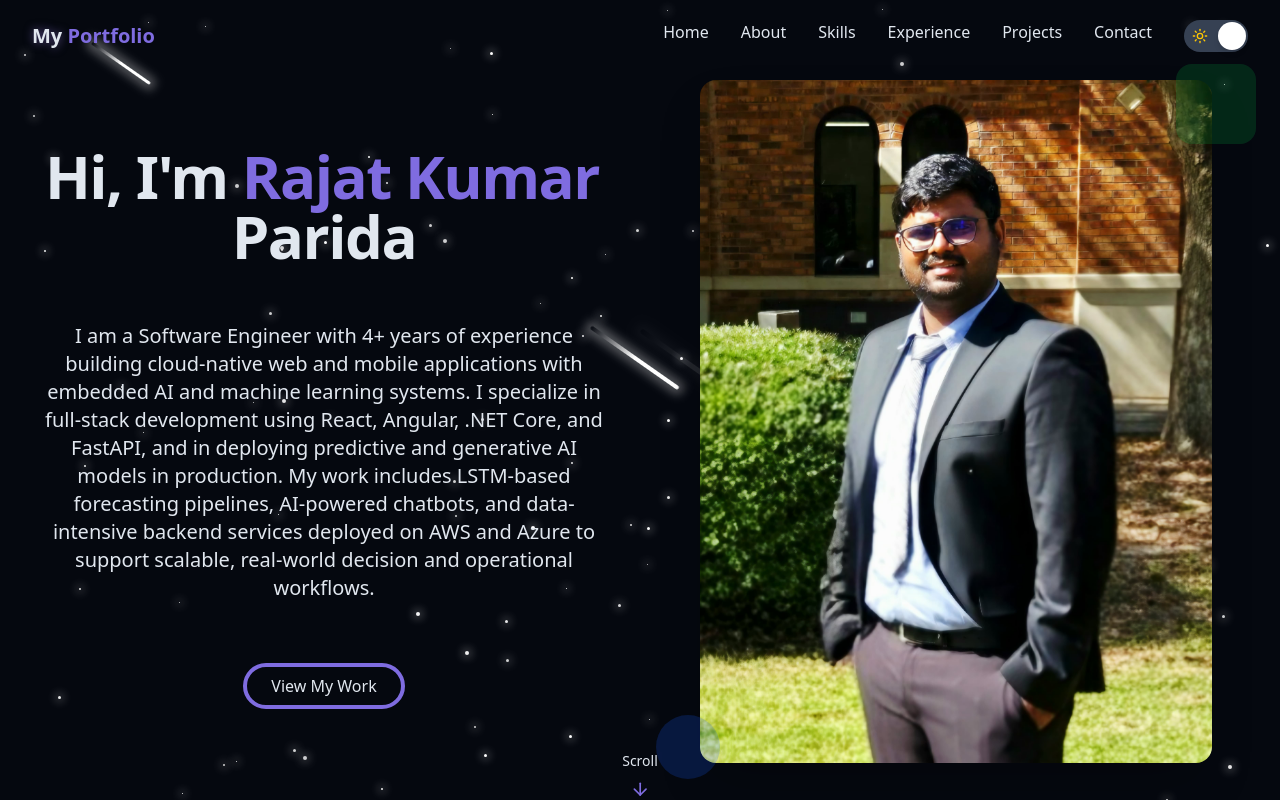
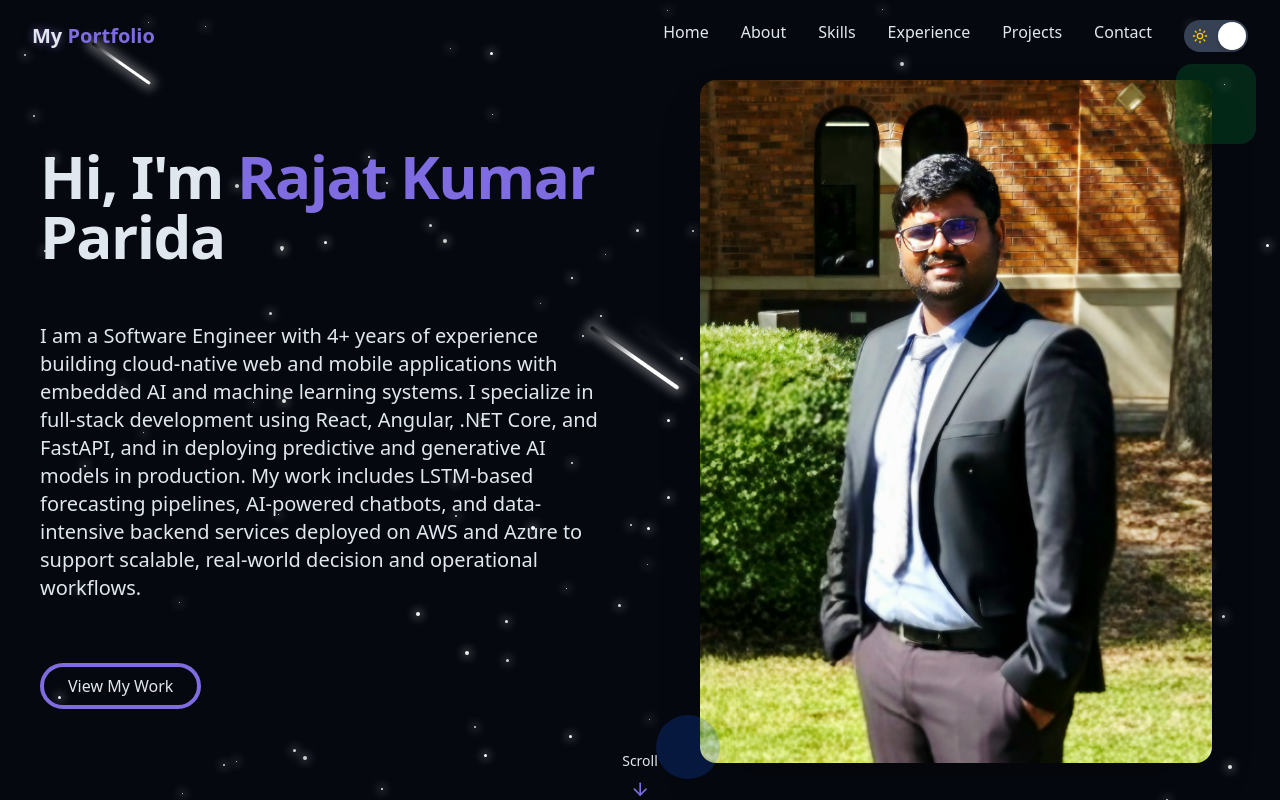
Before and after one commit to RajatProg/Portfolio, a React (Vite) app: page / in a window 1280 px wide. Shown: the top 800 px of the page. Built offline with nearby package versions, Linux system fonts and the light colour scheme.

Commit message:
optimising the page

```diff
--- a/src/components/Experience.jsx
+++ b/src/components/Experience.jsx
@@ -196,6 +196,9 @@ function ExperienceCard({ experience, index }) {
             <h4 className="text-xl font-semibold text-green-400 mb-1 group-hover:text-primary transition-colors duration-300">
               {experience.position}
             </h4>
+            <n>
+
+            </n>
             <div className="flex items-center gap-2 text-green-400 text-sm">
               <MapPin className="w-4 h-4" />
               {experience.location}
--- a/src/index.css
+++ b/src/index.css
@@ -162,5 +162,5 @@
   max-width: 100%;
   margin: 0 auto;
   padding: 0;
-  text-align: center;
+  {/*text-align: center;*/}
 }
```
